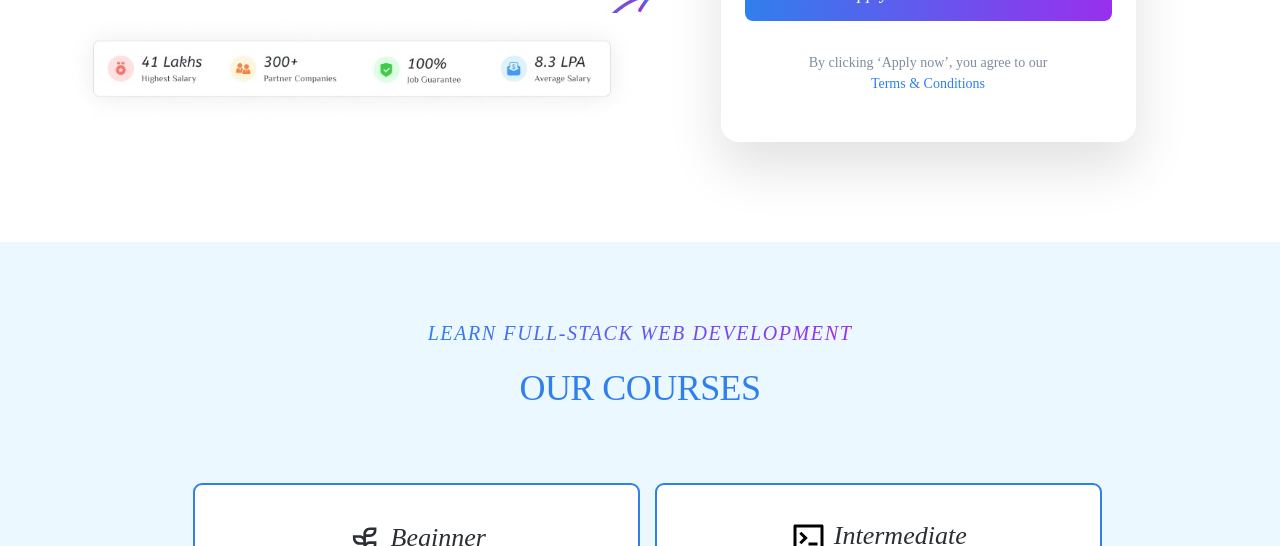
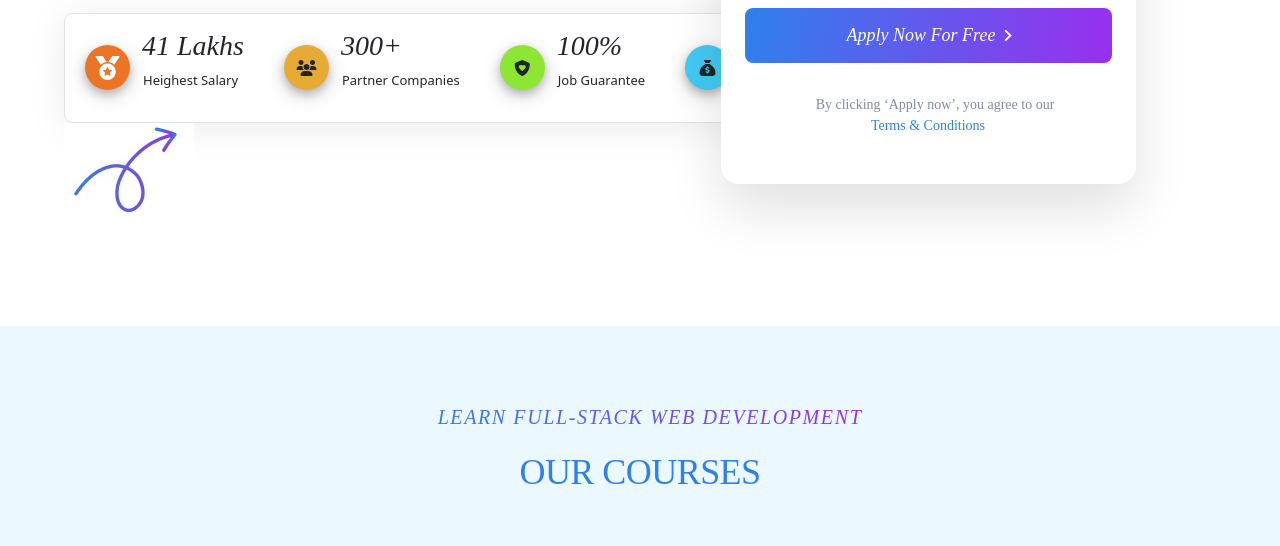
Before and after one commit to sandeep-mz/frontend-mt-1, a plain HTML site: page index.html in a window 1280 px wide. Shown: the part 554-1100 px from the top of the page. Drawn offline with nearby package versions, Linux system fonts and the light colour scheme; a web font is replaced by a local one.

Commit message:
this is my another commit

```diff
--- a/index.html
+++ b/index.html
@@ -109,9 +109,26 @@
           Curriculum designed and taught by Alumni from IIT’s & <br />Leading
           Tech Companies.
         </p>
-        <div class="pic">
-          <img src="./asset/8.jpg" alt="features" />
-          <img src="./asset/4.jpg" alt="Arrow" />
+        <div class="container-pic">
+            <div class="pic">
+                <div class="fimg">
+                    <div class="icon-container"><i class="fas fa-medal icon"></i></div>
+                    <div><h3>41 Lakhs</h3> <P style="font-size: small;">Heighest Salary</P></div>
+                </div>
+                <div class="fimg">
+                    <div class="icon-container1"><I class="fa-solid fa-users"></i></div>
+                        <div><h3>300+</h3> <P style="font-size: small;">Partner Companies</P></div>
+                </div>
+                <div class="fimg">
+                    <div class="icon-container2"><i class="fa-solid fa-shield-heart"></i></div>
+                    <div><h3>100%</h3> <P style="font-size: small;">Job Guarantee</P></div>
+                </div>
+                <div class="fimg">
+                    <div class="icon-container3"><i class="fa-solid fa-sack-dollar"></i></div>
+                    <div><h3>8.3 LPA</h3> <P style="font-size: small;">Average Salary</P></div>
+                </div>
+            </div>
+            <img src="./asset/4.jpg" alt="Arrow" />
         </div>
       </div>
       <div>
--- a/style.css
+++ b/style.css
@@ -114,18 +114,96 @@ header {
   margin-left: 30px;
 }
 
+/* ---------this is 100% wlaa section --------- */
+
+.container {
+    position: relative; /* Required for absolute positioning of the arrow */
+}
 .pic {
-  position: relative;
+    display: flex;
+    align-items: center;
+    gap: 40px;
+    border-radius: 8px;
+    border: 1px solid #E2E2E2;
+    background: #FFF;
+    box-shadow: 0px 4px 40px 0px rgba(0, 0, 0, 0.08);
+    padding: 15px 20px;
+    height: 110px;
+    width: 50rem;
+}
+.arrow {
+    position: absolute;
+    top: 10px;
+    right: 10px;
+    width: 20px; /* Adjust the width and height of the arrow as needed */
+    height: 20px;
+}
+.fimg {
+    display: flex !important;
+    flex-direction: row;
+    align-items: center;
 }
 
-.pic>img:first-child {
-  position: absolute;
-  top: 0px;
-  width: 100%;
-  z-index: 50;
+.icon-container {
+    display: flex;
+    justify-content: center;
+    align-items: center;
+    background-color: rgb(236, 116, 37);
+    box-shadow: 0 4px 8px 0 rgba(0, 0, 0, 0.2), 0 6px 20px 0 rgba(0, 0, 0, 0.19);
+    box-shadow: #2b2f34;
+    width: 45px;
+    height: 45px;
+    border-radius: 100%;
+}
+.icon-container1 {
+    display: flex;
+    justify-content: center;
+    align-items: center;
+    background-color: rgb(230, 171, 52);
+    box-shadow: 0 4px 8px 0 rgba(0, 0, 0, 0.2), 0 6px 20px 0 rgba(0, 0, 0, 0.19);
+    width: 45px;
+    height: 45px;
+    border-radius: 100%;
+}
+.icon-container2 {
+    display: flex;
+    justify-content: center;
+    align-items: center;
+    background-color: rgb(141, 230, 52);
+    box-shadow: 0 4px 8px 0 rgba(0, 0, 0, 0.2), 0 6px 20px 0 rgba(0, 0, 0, 0.19);
+    width: 45px;
+    height: 45px;
+    border-radius: 100%;
+}
+.icon-container3 {
+    display: flex;
+    justify-content: center;
+    align-items: center;
+    background-color: rgb(66, 201, 242);
+    box-shadow: 0 4px 8px 0 rgba(0, 0, 0, 0.2), 0 6px 20px 0 rgba(0, 0, 0, 0.19);
+    width: 45px;
+    height: 45px;
+    border-radius: 100%;
+}
+.icon {
+    font-size: 24px;
+    color: white;
 }
 
-.pic>img:last-child {
+h3 {
+    /* Center-align the text */
+
+    margin-top: 10px;
+    margin-left: 12px;
+    font-family: ABeeZee;
+    font-style: italic;
+    font-weight: bold;
+
+}
+p{
+    text-indent : 1em ;
+}
+.pic>img {
   position: absolute;
   top: -30px;
   right: -30px;
```
Also changed, not shown: asset/26.jpg (deleted), asset/NSDC_Logo_in_clear_background 1.png (deleted), asset/WhatsApp Image 2023-09-03 at 20.54.29.jpg (deleted).
